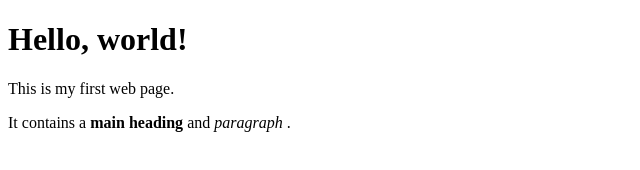
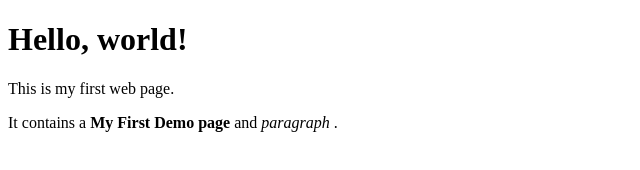
Before and after one commit to srikanth-ramireddy/My_GitHuub_Repo, a plain HTML site: page index.html in a window 1280 px wide. Shown: the full height of the page, 0-640 px from the left. Drawn offline with Linux system fonts and the light colour scheme.

Commit message:
First page commit

```diff
--- a/index.html
+++ b/index.html
@@ -7,7 +7,7 @@
         <h1>Hello, world!</h1>
         <p>This is my first web page.</p>
         <p>It contains a
-             <strong>main heading</strong> and <em> paragraph </em>.
+             <strong>My First Demo page</strong> and <em> paragraph </em>.
         </p>
     </body>
 </html>
```
